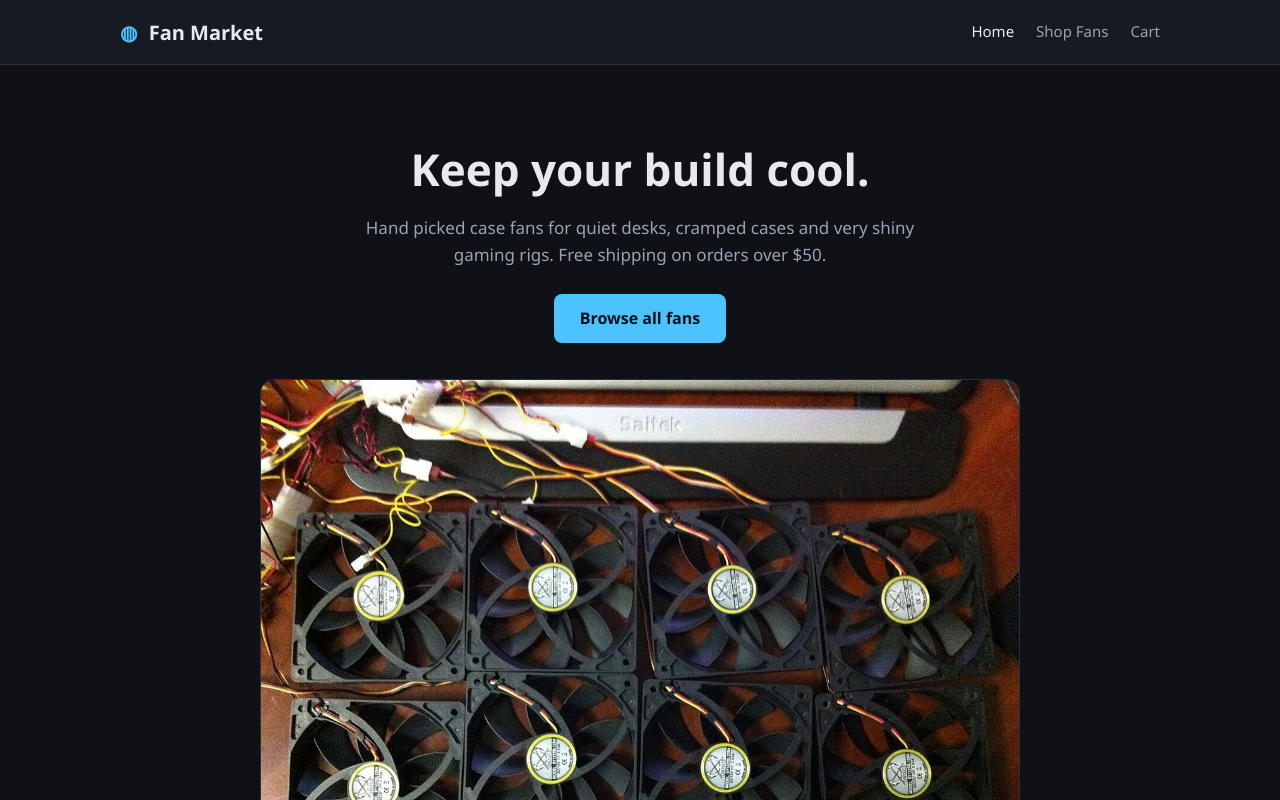
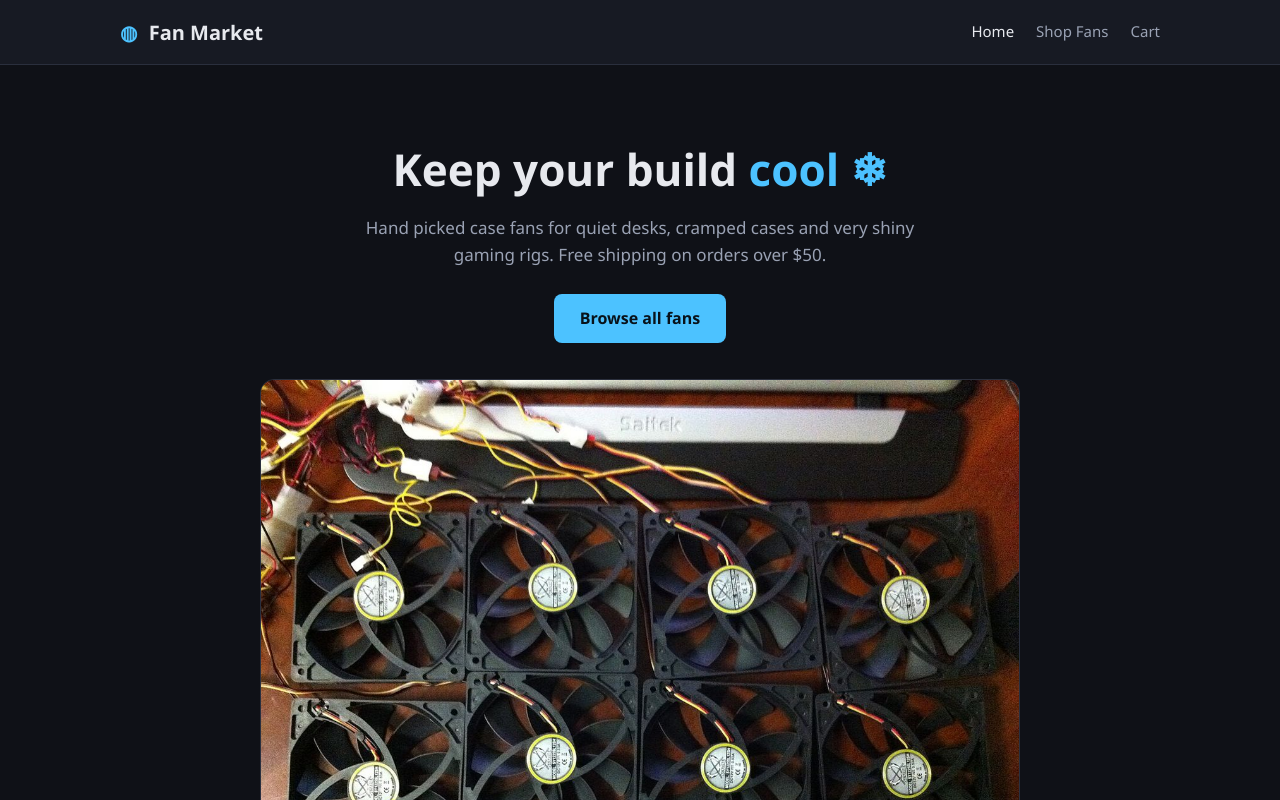
Before and after one commit to ianeli1/fan-market, a React (Vite) app in the folder client/: page / in a window 1280 px wide. Shown: the top 800 px of the page. Built offline with nearby package versions, Linux system fonts and the light colour scheme; no server answers.

Commit message:
feat(hero): operationalize chromatic and iconographic reinforcement of the cool value proposition
Differentiate the hero cool lexeme through the existing accent token and a decorative Unicode snowflake while preserving adjacent headline styling.

Refs #7.

```diff
--- a/client/src/pages/HomePage.tsx
+++ b/client/src/pages/HomePage.tsx
@@ -22,7 +22,9 @@ export default function HomePage() {
   return (
     <>
       <section className="hero">
-        <h1>Keep your build cool.</h1>
+        <h1>
+          Keep your build <span className="heroBlue">cool <span aria-hidden="true">❄</span></span>
+        </h1>
         <p>
           Hand picked case fans for quiet desks, cramped cases and very shiny
           gaming rigs. Free shipping on orders over $50.
--- a/client/src/styles.css
+++ b/client/src/styles.css
@@ -108,6 +108,11 @@ main.container {
 
 .hero {
   padding: 70px 0 50px;
+  text-align: center;
+}
+
+.heroBlue {
+  color: var(--accent);
   text-align: center;
 }
 
```
